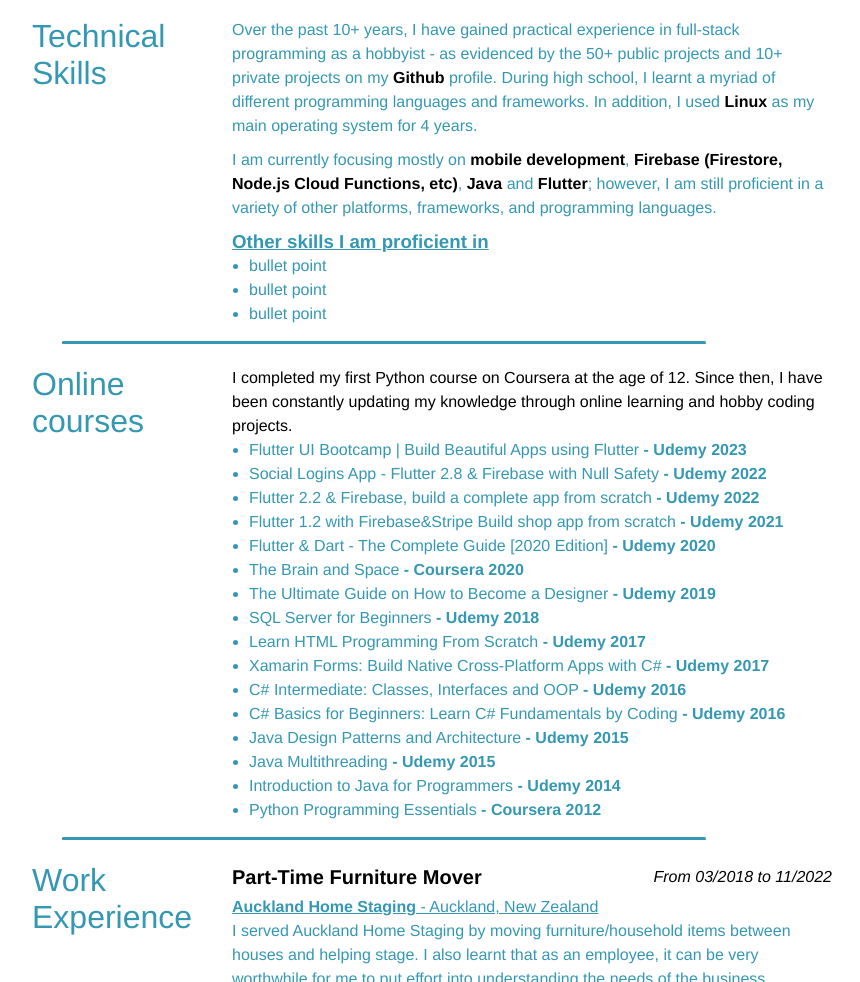
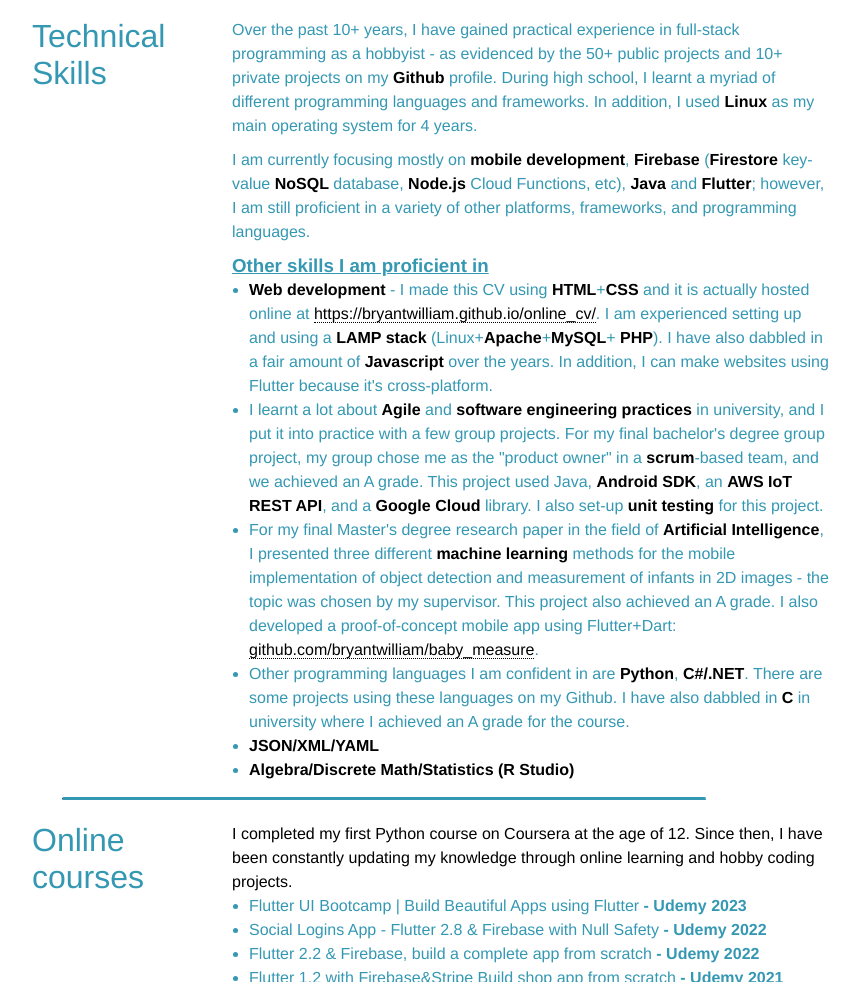
Before and after one commit to bryantwilliam/online_cv, a plain HTML site: page index.html in a window 1280 px wide. Shown: the part 1044-2026 px from the top of the page, without its empty margins (208-1068 px from the left). Drawn offline with Linux system fonts and the light colour scheme.

Commit message:
finished skills

```diff
--- a/index.html
+++ b/index.html
@@ -228,7 +228,7 @@
                 <br/>
                 I am currently focusing mostly on
                 <span class="skill">mobile development</span>,
-                <span class="skill">Firebase (Firestore, Node.js Cloud Functions, etc)</span>,
+                <span class="skill">Firebase</span> (<span class="skill">Firestore</span> key-value <span class="skill">NoSQL</span> database, <span class="skill">Node.js</span> Cloud Functions, etc),
                 <span class="skill">Java</span> and
                 <span class="skill">Flutter</span>; however, I am still proficient in a variety of other platforms,
                 frameworks, and programming languages.
@@ -243,9 +243,53 @@
                 <br/>-->
                 <u><h3>Other skills I am proficient in</h3></u>
                 <ul>
-                    <li>bullet point</li>
-                    <li>bullet point</li>
-                    <li>bullet point</li>
+                    <li>
+                        <span class="skill">Web development</span>
+                        - I made this CV using <span class="skill">HTML</span>+<span class="skill">CSS</span> and it is
+                        actually hosted online at
+                        <a href="https://bryantwilliam.github.io/online_cv/">https://bryantwilliam.github.io/online_cv/</a>.
+                        I am experienced setting up and using a <span class="skill">LAMP stack</span>
+                        (Linux+<span class="skill">Apache</span>+<span class="skill">MySQL</span>+
+                        <span class="skill">PHP</span>).
+                        I have also dabbled in a fair amount of <span class="skill">Javascript</span>
+                        over the years. In addition, I can make websites using Flutter because it's cross-platform.
+                    </li>
+                    <li>
+                        I learnt a lot about <span class="skill">Agile</span> and <span class="skill">software engineering
+                            practices</span>
+                        in university, and I put it into
+                        practice with a few group projects. For my final bachelor's degree group project,
+                        my group chose me as the "product owner" in a <span class="skill">scrum</span>-based team, and we
+                         achieved an A
+                        grade.
+                        This project used Java, <span class="skill">Android SDK</span>, an <span class="skill">AWS IoT REST
+                            API</span>,
+                        and a <span class="skill">Google Cloud</span> library. I also set-up <span class="skill">unit
+                            testing</span>
+                        for this project.
+                    </li>
+                    <li>
+                        For my final Master's degree research paper in the field of <span class="skill">Artificial
+                             Intelligence</span>, I presented three different
+                        <span class="skill">machine learning</span> methods for the
+                        mobile implementation of object detection and measurement of infants in 2D images - the topic
+                        was chosen by my supervisor. This project also achieved an A grade. I also developed a
+                        proof-of-concept mobile
+                        app using
+                        Flutter+Dart: <a href="https://github.com/bryantwilliam/baby_measure">
+                            github.com/bryantwilliam/baby_measure</a>.
+                    </li>
+                    <li>Other programming languages I am confident in are <span class="skill">Python</span>,
+                        <span class="skill">C#/.NET</span>. There are some projects using these languages on my Github.
+                         I have also dabbled in <span class="skill">C</span>
+                        in university where I achieved an A grade for the course.</li>
+                    <li>
+                        <span class="skill">JSON/XML/YAML</span>
+                    </li>
+                    <li>
+                        <span class="skill">Algebra/Discrete Math/Statistics (R Studio)</span>
+                    </li>
+
                 </ul>
             </dd>
 
```
